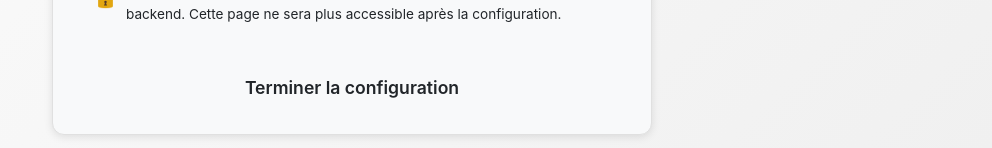
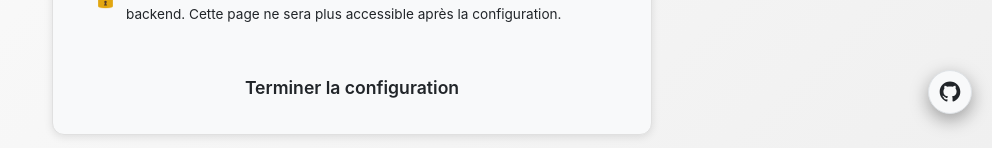
Before and after one commit to Aytirix/CalculatorGCC, a React (Vite) app in the folder frontend/srcs/: page /setup in a window 1280 px wide. Shown: the part 666-814 px from the top of the page, without its empty margins (288-1280 px from the left). Built offline with nearby package versions, Linux system fonts and the light colour scheme; no server answers.

Commit message:
feat: ajouter un lien vers le dépôt GitHub dans l'application

```diff
--- a/frontend/srcs/src/App.tsx
+++ b/frontend/srcs/src/App.tsx
@@ -14,6 +14,7 @@ import Calendar from '@/pages/Calendar/Calendar';
 import Setup from '@/pages/Setup/Setup';
 import AccountSettings from '@/pages/AccountSettings/AccountSettings';
 import PrivacyGate from '@/components/PrivacyChoiceModal/PrivacyGate';
+import GithubLink from '@/components/GithubLink/GithubLink';
 import { useSetupCheck } from '@/hooks/useSetupCheck';
 import { useViewingUser } from '@/contexts/useViewingUser';
 
@@ -45,6 +46,7 @@ const AppRoutes: React.FC = () => {
 	return (
 		<>
 			<PrivacyGate />
+			<GithubLink />
 			<Routes>
 				{/* Route de setup - accessible à tous */}
 				<Route path="/setup" element={<Setup />} />
--- /dev/null
+++ b/frontend/srcs/src/components/GithubLink/GithubLink.scss
@@ -0,0 +1,41 @@
+.github-link {
+  position: fixed;
+  bottom: 20px;
+  right: 20px;
+  z-index: 9000;
+  display: inline-flex;
+  align-items: center;
+  justify-content: center;
+  width: 44px;
+  height: 44px;
+  border-radius: 50%;
+  background: var(--bg-card, #1e293b);
+  border: 1.5px solid var(--border-color, rgba(255, 255, 255, 0.12));
+  color: var(--text-primary, #f8fafc);
+  box-shadow: 0 6px 18px rgba(0, 0, 0, 0.35);
+  text-decoration: none;
+  transition: transform 0.18s ease, box-shadow 0.18s ease,
+    border-color 0.18s ease, background 0.18s ease;
+
+  [data-theme='light'] & {
+    background: #ffffff;
+    color: #0f172a;
+    border-color: rgba(15, 23, 42, 0.15);
+    box-shadow: 0 6px 18px rgba(15, 23, 42, 0.15);
+  }
+
+  &:hover {
+    transform: translateY(-2px);
+    border-color: rgba(59, 130, 246, 0.6);
+    box-shadow: 0 10px 24px rgba(0, 0, 0, 0.4);
+  }
+
+  &:focus-visible {
+    outline: 2px solid #3b82f6;
+    outline-offset: 3px;
+  }
+}
+
+.github-link-icon {
+  display: block;
+}
--- /dev/null
+++ b/frontend/srcs/src/components/GithubLink/GithubLink.tsx
@@ -0,0 +1,31 @@
+import React from 'react';
+import './GithubLink.scss';
+
+const GithubLink: React.FC = () => {
+  return (
+    <a
+      className="github-link"
+      href="https://github.com/Aytirix/CalculatorGCC"
+      target="_blank"
+      rel="noopener noreferrer"
+      aria-label="Voir le code source sur GitHub"
+      title="Voir le code source sur GitHub"
+    >
+      <svg
+        className="github-link-icon"
+        viewBox="0 0 24 24"
+        width="22"
+        height="22"
+        aria-hidden="true"
+        focusable="false"
+      >
+        <path
+          fill="currentColor"
+          d="M12 .5C5.73.5.75 5.48.75 11.75c0 4.97 3.22 9.18 7.69 10.67.56.1.77-.24.77-.54 0-.27-.01-.97-.02-1.9-3.13.68-3.79-1.51-3.79-1.51-.51-1.31-1.25-1.66-1.25-1.66-1.02-.7.08-.69.08-.69 1.13.08 1.72 1.16 1.72 1.16 1.01 1.72 2.65 1.22 3.29.93.1-.73.39-1.22.71-1.5-2.5-.28-5.13-1.25-5.13-5.55 0-1.23.44-2.23 1.16-3.02-.12-.28-.5-1.43.11-2.97 0 0 .94-.3 3.09 1.15.9-.25 1.86-.38 2.82-.38.96 0 1.92.13 2.82.38 2.15-1.45 3.09-1.15 3.09-1.15.61 1.54.23 2.69.11 2.97.72.79 1.16 1.79 1.16 3.02 0 4.31-2.63 5.27-5.14 5.54.4.34.76 1.02.76 2.06 0 1.49-.01 2.69-.01 3.05 0 .3.2.65.78.54 4.46-1.49 7.68-5.7 7.68-10.67C23.25 5.48 18.27.5 12 .5z"
+        />
+      </svg>
+    </a>
+  );
+};
+
+export default GithubLink;
```
